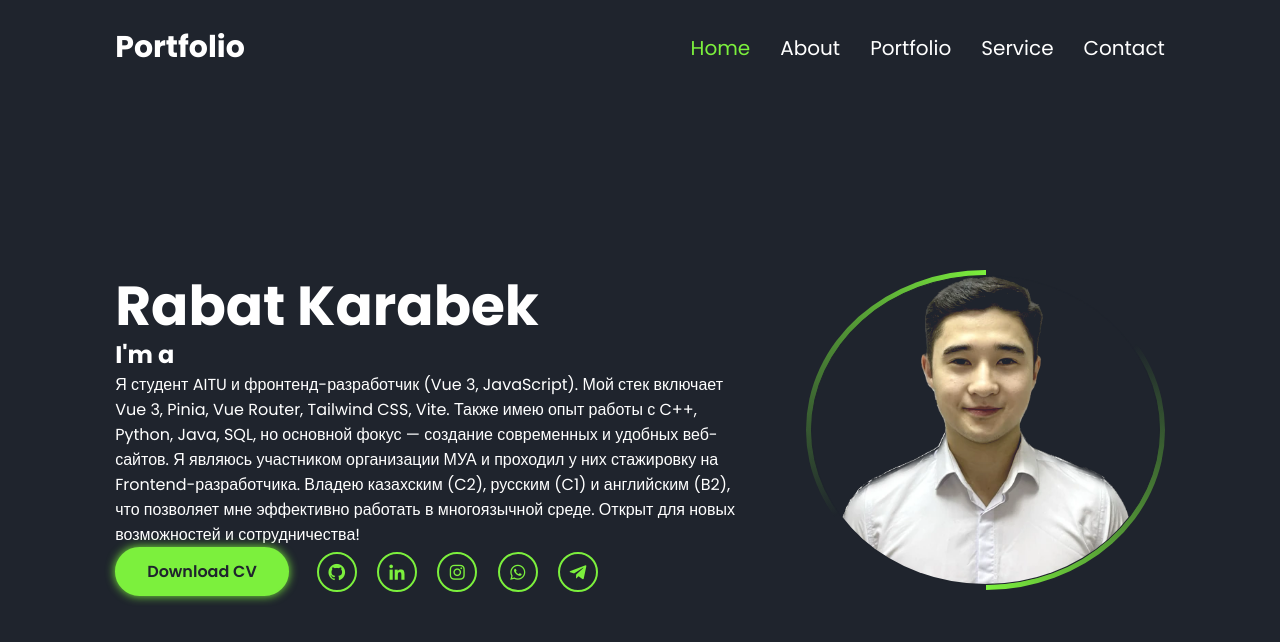
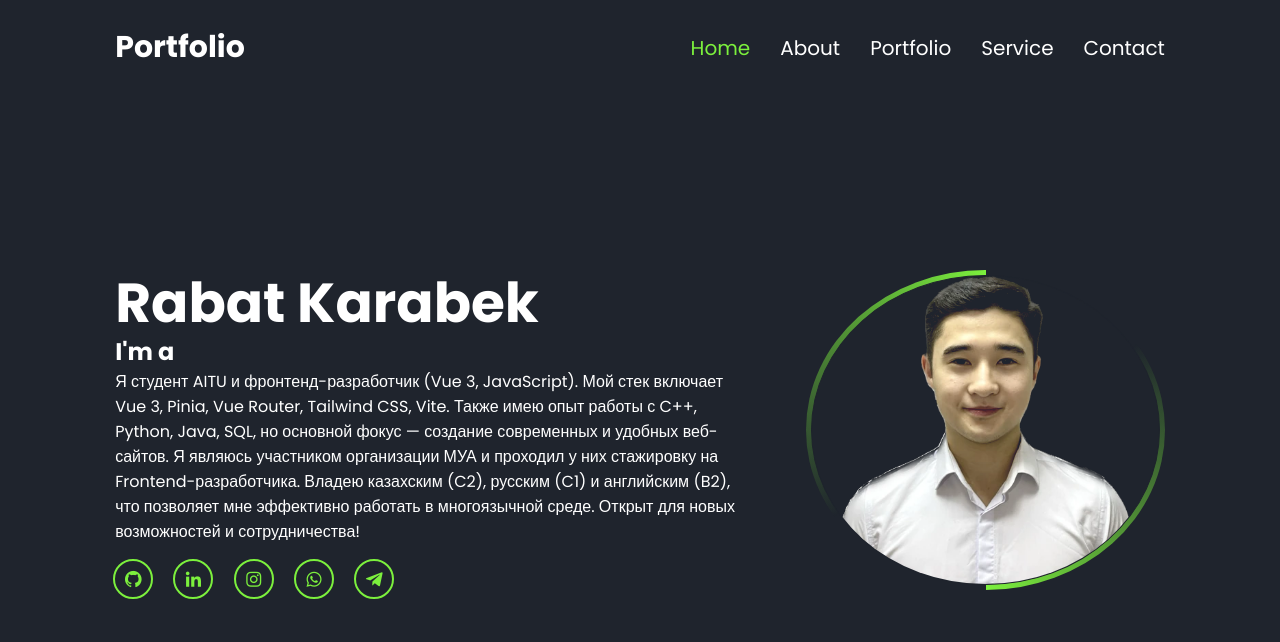
Before and after one commit to asylbekuly/Portfolio, a plain HTML site: page index.html in a window 1280 px wide. Drawn offline with nearby package versions, Linux system fonts and the light colour scheme.

Commit message:
changed the style and removed cv

```diff
--- a/index.html
+++ b/index.html
@@ -43,7 +43,6 @@
 
             Открыт для новых возможностей и сотрудничества!
             <div class="btn-sci">
-                <a href="CV Rabat (1).pdf" class="btn" download>Download CV</a>
                 <div class="sci">
                     <a href="https://github.com/asylbekuly" target="_blank"><i class='bx bxl-github'></i></a>
                     <a href="https://www.linkedin.com/in/asylraba" target="_blank"><i class='bx bxl-linkedin'></i></a>
--- a/style.css
+++ b/style.css
@@ -139,7 +139,8 @@ a{
 }
 
 .home-info .btn-sci .sci{
-    margin-left: 20px;
+    margin-top: 15px;
+    margin-left: -10px;
 }
 .home-info .btn-sci .sci a{
     display: inline-flex;
```
